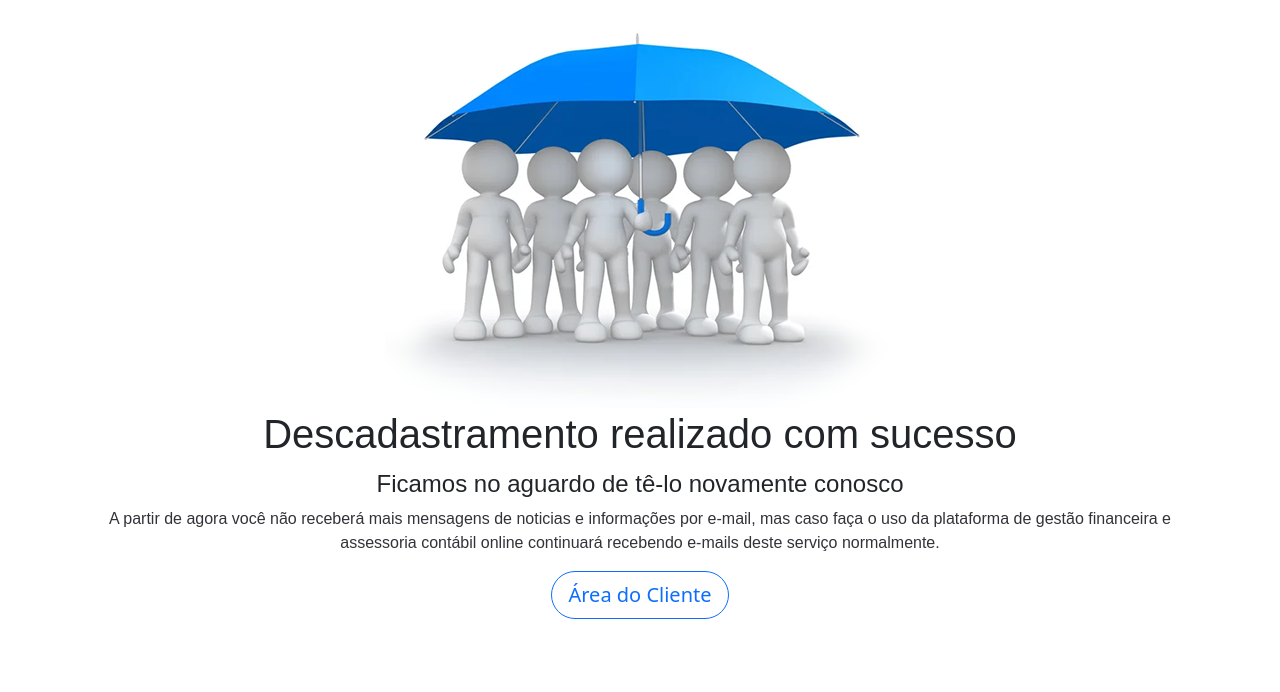
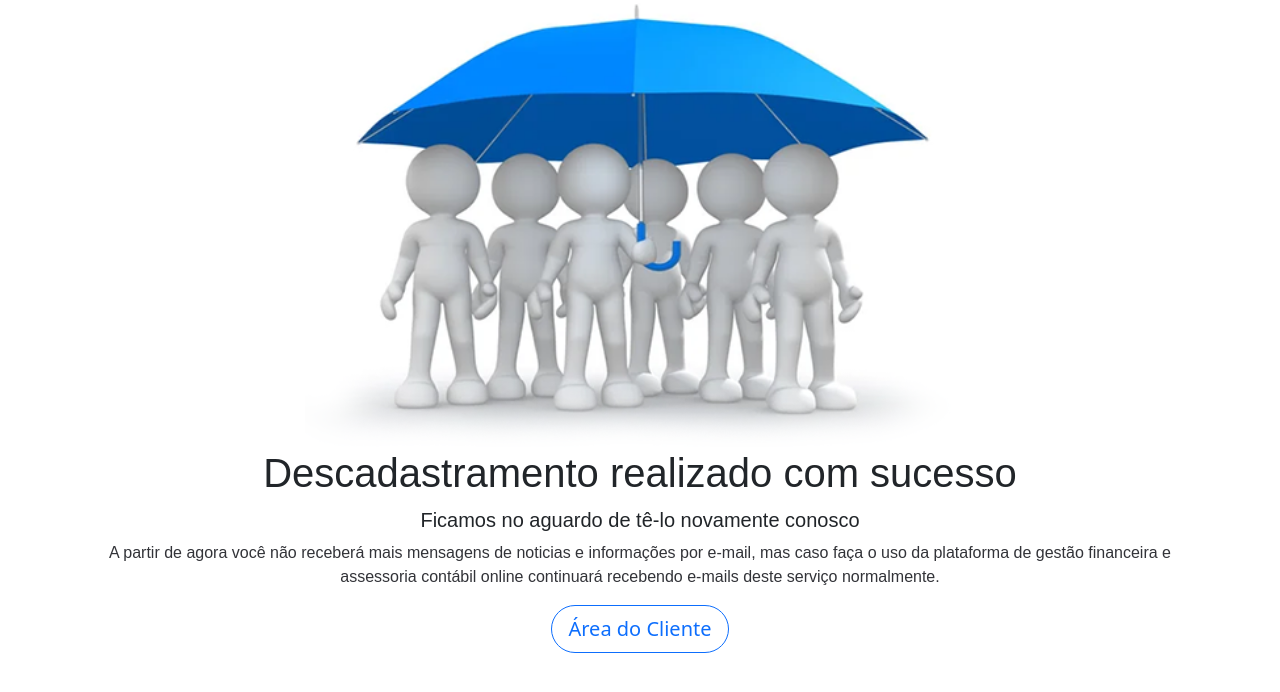
Before and after one commit to wellingtondacostaavles/wcontec-site-blog, a React (Create React App) app: page /descadastramento-realizado-com-sucesso in a window 1280 px wide. Shown: the top 692 px of the page. Built offline with nearby package versions, Linux system fonts and the light colour scheme.

Commit message:
commit ajustes finais descadastramento, site style

```diff
--- a/public/styles.css
+++ b/public/styles.css
@@ -77,29 +77,20 @@ p{
     margin: 20px;
 }
 
-#apresentacao{
-    background-color: #ececec;
-    color: #323338;
-    padding: 12% 15%;
-    text-align: center;
-}
-
-#apresentacao img {
-    border-radius: 50%;
-    width: 10%;
-    margin: 20px;
-}
-
 /* ABRIR EMPRESA GRÁTIS */
 
 #abrir-empresa-gratis{
     background-color: #ffffff;
     color: #323338;
-    padding: 8% 3% 21% 3%;
+    padding: 9% 3% 21% 3%;
 }
 
 #abrir-empresa-gratis img {
     width: 100%;
+}
+
+.carroussel{
+    padding-top: 3%;
 }
 
 
--- a/src/blog/Components/Artigos/artigos.css
+++ b/src/blog/Components/Artigos/artigos.css
@@ -54,7 +54,7 @@ h1, h2, h3, h4, h5, h6, h7{
 
 
 #todosartigos{
-    margin-top: 60px;
+    margin-top: 102px;
 
 }
 
--- a/src/descadastrese/descadastramento.jsx
+++ b/src/descadastrese/descadastramento.jsx
@@ -16,22 +16,17 @@ function Descadastramento(){
         </div>
 
           <div className="container">
-            <div className="row text-center">
+            <div className="row">
               <div className="col-lg-12">
                   <h1>Descadastramento realizado com sucesso</h1>
-                  <h4>Ficamos no aguardo de tê-lo novamente conosco</h4>
+                  <h5>Ficamos no aguardo de tê-lo novamente conosco</h5>
                   <p>A partir de agora você não receberá mais mensagens de noticias e informações por e-mail, mas caso faça o uso da plataforma de gestão financeira e assessoria contábil online continuará recebendo e-mails deste serviço normalmente.</p>
+                  <center><a href="/" className="btn btn-outline-primary btn-lg btn-descadastramento">Área do Cliente</a></center>
                 </div>
               </div>
             </div>
 
-            <div className="container">
-              <div className="row">
-                <div className="col-lg-12">
-                    <center><a href="/" className="btn btn-outline-primary btn-lg btn-descadastramento">Área do Cliente</a></center>
-                  </div>
-                </div>
-              </div>
+
       </section>
     </div>
   }
--- a/src/descadastrese/descadastrese.css
+++ b/src/descadastrese/descadastrese.css
@@ -16,6 +16,15 @@ h1, h2, h3, h4, h5, h6{
     width: 100%;
 }
 
+#descadastramento{
+    padding: 3px 0 3px 0;
+    text-align: center;
+}
+
+#descadastramento img{
+    width: 60%;
+}
+
 .btn-descadrastre-se{
     border-radius: 50px;
     margin: 6% 3% 6% 0;
@@ -23,6 +32,7 @@ h1, h2, h3, h4, h5, h6{
 
 .btn-descadastramento{
     border-radius: 50px;
+
 }
 
 .wrapper {
--- a/src/site/Components/abrirempresagratis.jsx
+++ b/src/site/Components/abrirempresagratis.jsx
@@ -30,6 +30,7 @@ function Abrirempresagratis(){
                 </div>
 
                 <div id="carouselExampleInterval" className="carousel carousel-dark  slide" data-bs-ride="carousel">
+                    <div className="carroussel">
                         <div className="carousel-inner">
                             <div className="carousel-item active" data-bs-interval="18000">
                                 <div className="row">
@@ -78,6 +79,7 @@ function Abrirempresagratis(){
                         </div>
                     </div>
                 </div>
+            </div>
 </section>;}
 
 export default Abrirempresagratis;
--- a/src/site/Components/ultimosartigosblog.jsx
+++ b/src/site/Components/ultimosartigosblog.jsx
@@ -19,7 +19,7 @@ function Ultimosartigosblog(){
                             <div className="card-body">
                                 <h4 className="card-title">Especialistas dão dicas para quem pretende mudar de carreira</h4>
                                 <p className="card-text">Se a intenção é mudar de carreira, para que façamos isso com mais segurança, será necessário seguir algumas dicas dadas por especialistas.</p>
-                                <a href="/blog/dicasparaquemdesejamudardecarreira" className="btn btn-primary btn-artigos">Ler Post</a>
+                                <a href="/blog/dicas-para-quem-deseja-mudar-de-carreira" className="btn btn-primary btn-artigos">Ler Post</a>
                             </div>
                         </div>
                     </div>
@@ -31,7 +31,7 @@ function Ultimosartigosblog(){
                         <div className="card-body">
                             <h4 className="card-title">Senado aprova tributação menor para caminhoneiros</h4>
                             <p className="card-text">O Senado aprovou um projeto de lei que muda a tributação de caminhoneiros autônomos inscritos como microempreendedores individuais.</p>
-                            <a href="/blog/senadoaprovatributacaomenorparacaminhoneiros" className="btn btn-primary btn-artigos">Ler Post</a>
+                            <a href="/blog/senado-aprova-tributacao-menor-para-caminhoneiros" className="btn btn-primary btn-artigos">Ler Post</a>
                         </div>
                     </div>
                 </div>
@@ -42,7 +42,7 @@ function Ultimosartigosblog(){
                         <div className="card-body">
                             <h4 className="card-title">Como aproveitar o contrato de experiência com o empregado?</h4>
                             <p className="card-text">Todas as contratações de empregados são feitas com um período de experiência para que o empregador possa avaliar se as aptidões do novo contratado.</p>
-                            <a href="/blog/comoaproveitaraomaximoocontratodeexperienciadetrabalhocomoempregado" className="btn btn-primary btn-artigos">Ler Post</a>
+                            <a href="/blog/como-aproveitar-ao-maximo-o-contrato-de-experiencia-de-trabalho-com-o-empregado" className="btn btn-primary btn-artigos">Ler Post</a>
                         </div>
                     </div>
                 </div>
```
Also changed, not shown: public/Images/Descadrastre-se/descadastramento.png. Lines whose indentation alone changed are shown as unchanged.
